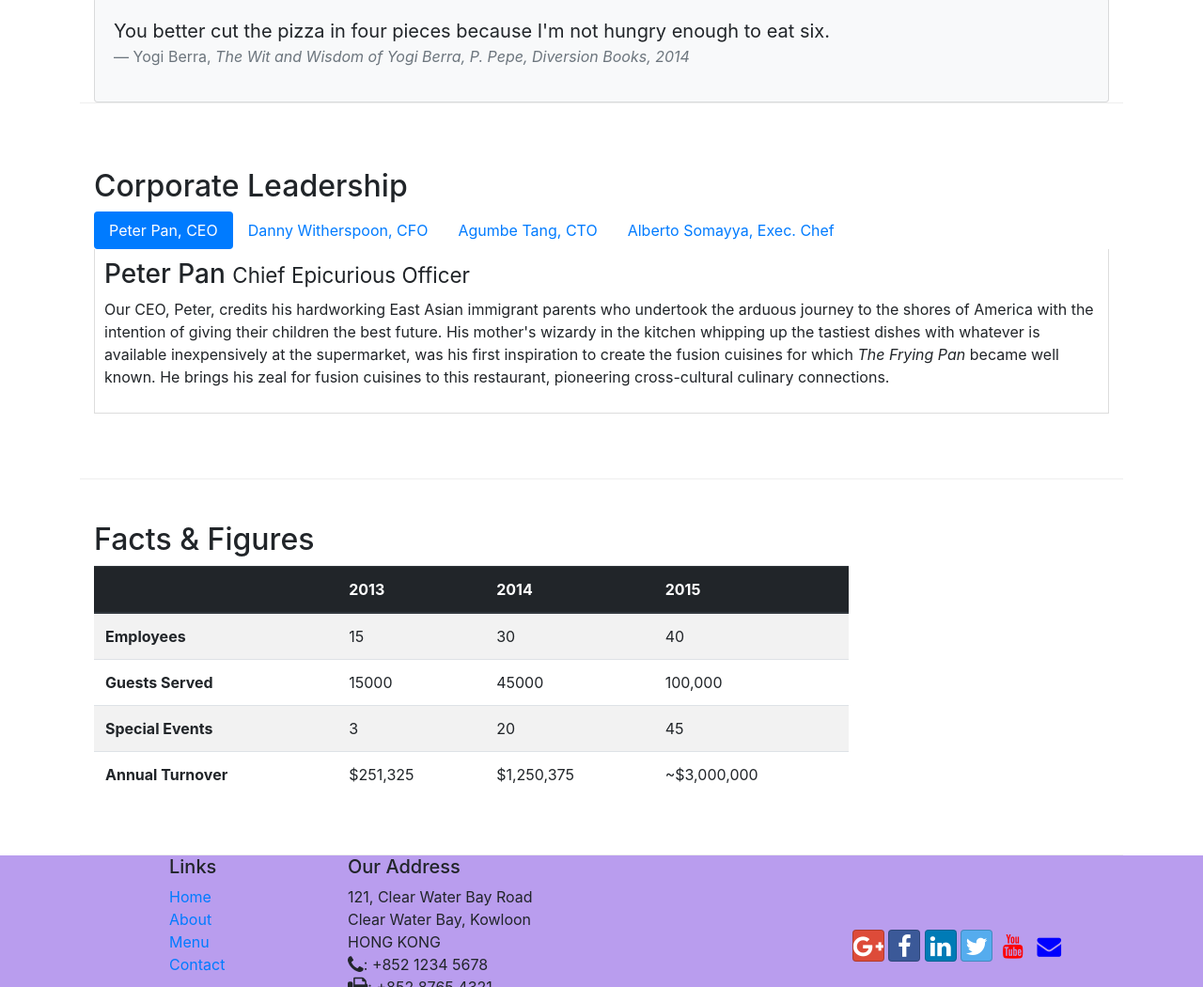
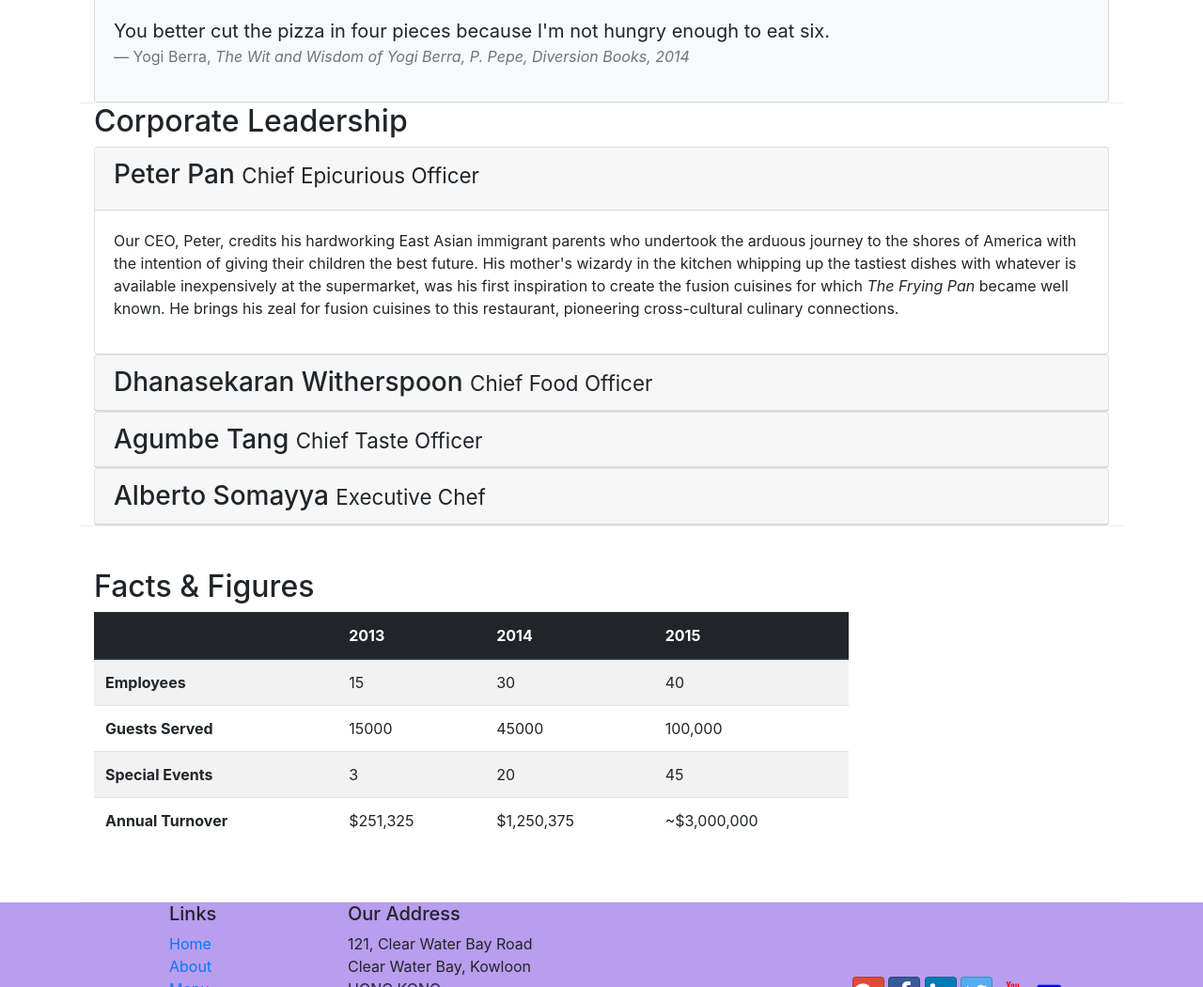
Before and after one commit to Mohamed-Abdulla/project-bootstrap, a website: page aboutus.html in a window 1280 px wide. Shown: the part 687-1737 px from the top of the page at 94% size. Drawn offline with nearby package versions, Linux system fonts and the light colour scheme.

Commit message:
accordian tab

```diff
--- a/aboutus.html
+++ b/aboutus.html
@@ -24,8 +24,8 @@
         <a class="navbar-brand mr-auto" href="index.html"><img src="img/logo.png" height="30" width="41" alt="logo"></a>
         <div class="collapse navbar-collapse" id="Navbar">
         <ul class="navbar-nav mr-auto">
-            <li class="nav-item active"><a class="nav-link" href="./index.html"><span class="fa fa-home fa-lg"></span> Home</a></li>
-                <li class="nav-item"><a class="nav-link" href="#"><span class="fa fa-info"></span> About</a></li>
+            <li class="nav-item "><a class="nav-link" href="./index.html"><span class="fa fa-home fa-lg"></span> Home</a></li>
+                <li class="nav-item active"><a class="nav-link" href="#"><span class="fa fa-info"></span> About</a></li>
                 <li class="nav-item"><a class="nav-link" href="#"><span class="fa fa-list"></span> Menu</a></li>
                 <li class="nav-item"><a class="nav-link" href="./contactus.html"><span class="fa fa-address-card"></span> Contact</a></li>
 
@@ -104,50 +104,67 @@
         <div class="row row-content align-items-center">
             <div class="col-12 col-sm">
                 <h2>Corporate Leadership</h2>
-                <ul class="nav nav-pills">
-                    <li class="nav-item">
-                        <a class="nav-link active" href="#peter" role="tab" data-toggle="tab">Peter Pan, CEO</a>
-                    </li>
-                    <li class="nav-item">
-                        <a class="nav-link" href="#danny" role="tab"
-                          data-toggle="tab">Danny Witherspoon, CFO</a>
-                      </li>
-                      <li class="nav-item">
-                        <a class="nav-link" href="#agumbe"role="tab"
-                          data-toggle="tab">Agumbe Tang, CTO</a>
-                      </li>
-                      <li class="nav-item">
-                        <a class="nav-link" href="#alberto" role="tab"
-                          data-toggle="tab">Alberto Somayya, Exec. Chef</a>
-                      </li>
-                </ul>
-                <div class="tab-content">
-
-                    <div role="tabpanel" class="tab-pane fade show active" id="peter">
-                        <h3>Peter Pan <small>Chief Epicurious Officer</small></h3>
-                        <p class="d-none d-sm-block">Our CEO, Peter, credits his hardworking East Asian immigrant parents who undertook the arduous journey to the shores of America with the intention of giving their children the best future. His mother's wizardy in the kitchen whipping up the tastiest dishes with whatever is available inexpensively at the supermarket, was his first inspiration to create the fusion cuisines for which <em>The Frying Pan</em> became well known. He brings his zeal for fusion cuisines to this restaurant, pioneering cross-cultural culinary connections.</p>
+                <div  class="accordion" id="accordion">
+                    <div class="card">
+                        <div class="card-header" role="tab" id="peterhead">
+                            <h3 class="mb=0 ">
+                                <a data-toggle="collapse" data-target="#peter" >
+                                    Peter Pan <small>Chief Epicurious Officer</small>
+                                </a>
+                            </h3>
+                        </div>
+                        <div class="collapse show " id="peter" data-parent="#accordion">
+                            <div class="card-body">
+                                <p class="d-none d-sm-block">Our CEO, Peter, credits his hardworking East Asian immigrant parents who undertook the arduous journey to the shores of America with the intention of giving their children the best future. His mother's wizardy in the kitchen whipping up the tastiest dishes with whatever is available inexpensively at the supermarket, was his first inspiration to create the fusion cuisines for which <em>The Frying Pan</em> became well known. He brings his zeal for fusion cuisines to this restaurant, pioneering cross-cultural culinary connections.</p>
+                            </div>
+                        </div>
                     </div>
-
-                    <div role="tabpanel" class="tab-pane fade  " id="danny">
-                        <h3>Dhanasekaran Witherspoon <small>Chief Food Officer</small></h3>
-                        <p class="d-none d-sm-block">Our CFO, Danny, as he is affectionately referred to by his colleagues, comes from a long established family tradition in farming and produce. His experiences growing up on a farm in the Australian outback gave him great appreciation for varieties of food sources. As he puts it in his own words, <em>Everything that runs, wins, and everything that stays, pays!</em></p>
+                    <div class="card">
+                        <div class="card-header" role="tab" id="dannyhead">
+                            <h3 class="mb-0">
+                                <a class="collapsed" data-toggle="collapse" data-target="#danny">
+                                Dhanasekaran Witherspoon <small>Chief Food Officer</small>
+                                </a>
+                            </h3>
+                         </div>
+                         <div class="collapse" id="danny" data-parent="#accordion">
+                            <div class="card-body">
+                                <p class="d-none d-sm-block">Our CFO, Danny, as he is affectionately referred to by his colleagues, comes from a long established family tradition in farming and produce. His experiences growing up on a farm in the Australian outback gave him great appreciation for varieties of food sources. As he puts it in his own words, <em>Everything that runs, wins, and everything that stays, pays!</em></p>
+                            </div>
+                        </div>
                     </div>
-
-                    <div role="tabpanel" class="tab-pane fade  " id="agumbe">
-                        <h3>Agumbe Tang <small>Chief Taste Officer</small></h3>
-                        <p class="d-none d-sm-block">Blessed with the most discerning gustatory sense, Agumbe, our CTO, personally ensures that every dish that we serve meets his exacting tastes. Our chefs dread the tongue lashing that ensues if their dish does not meet his exacting standards. He lives by his motto, <em>You click only if you survive my lick.</em></p>
+                    <div class="card">
+                        <div class="card-header" role="tab" id="agumbehead">
+                            <h3 class="mb-0">
+                                <a class="collapsed" data-toggle="collapse" data-target="#agumbe">
+                                Agumbe Tang <small>Chief Taste Officer</small>
+                                </a>
+                            </h3>
+                        </div>
+                        <div class="collapse" id="agumbe" data-parent="#accordion">
+                            <div class="card-body">
+                                <p class="d-none d-sm-block">Blessed with the most discerning gustatory sense, Agumbe, our CTO, personally ensures that every dish that we serve meets his exacting tastes. Our chefs dread the tongue lashing that ensues if their dish does not meet his exacting standards. He lives by his motto, <em>You click only if you survive my lick.</em></p>
+                            </div>
+                        </div>
                     </div>
-
-                    <div role="tabpanel" class="tab-pane fade  " id="alberto">
-                        <h3>Alberto Somayya <small>Executive Chef</small></h3>
-                        <p class="d-none d-sm-block">Award winning three-star Michelin chef with wide International experience having worked closely with whos-who in the culinary world, he specializes in creating mouthwatering Indo-Italian fusion experiences. He says, <em>Put together the cuisines from the two craziest cultures, and you get a winning hit! Amma Mia!</em></p>
+                    <div class="card">
+                        <div class="card-header" role="tab" id="albertohead">
+                            <h3 class="mb-0">
+                                <a class="collapsed" data-toggle="collapse" data-target="#alberto">
+                                Alberto Somayya <small>Executive Chef</small>
+                                </a>
+                            </h3>
+                        </div>
+                        <div class="collapse" id="alberto" data-parent="#accordion">
+                            <div class="card-body">
+                                <p class="d-none d-sm-block">Award winning three-star Michelin chef with wide International experience having worked closely with whos-who in the culinary world, he specializes in creating mouthwatering Indo-Italian fusion experiences. He says, <em>Put together the cuisines from the two craziest cultures, and you get a winning hit! Amma Mia!</em></p>
+                            </div>
+                        </div>
                     </div>
-
                 </div>
             </div>
 
-
-       </div>
+        </div>
        <div class="row row-content align-items-center">
            <div class="col-12 col-sm-9">
                 <h2>Facts &amp; Figures</h2>
```
Also changed, not shown: index.html (+4 -2 lines), css/style.css (line endings or trailing spaces).
